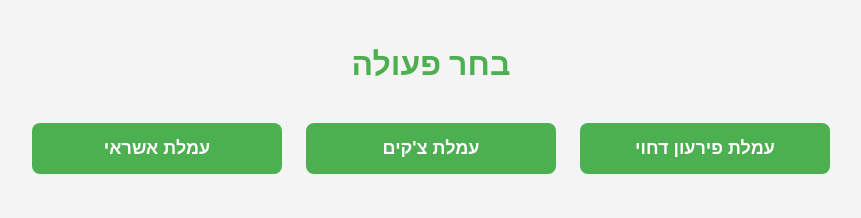
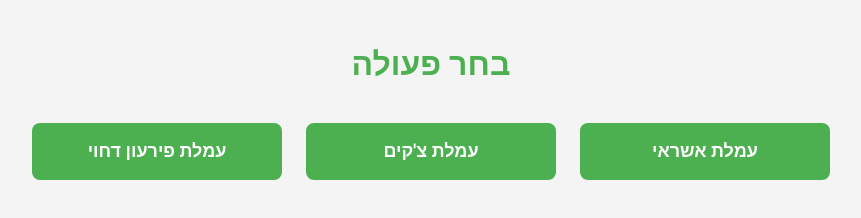
Before and after one commit to shlomoi10/maagar, a plain HTML site: page index.html in a window 1280 px wide. Shown: the whole page, without its empty margins (209-1070 px from the left). Drawn offline with Linux system fonts and the light colour scheme.

Commit message:
Update index.html

```diff
--- a/index.html
+++ b/index.html
@@ -13,6 +13,7 @@
             padding: 20px;
             color: #333;
             margin: 0;
+            direction: rtl;
         }
 
         h1 {
@@ -22,6 +23,7 @@
         }
 
         button {
+            font-family: 'Heebo', sans-serif;
             display: inline-block;
             width: 250px;
             padding: 15px;
```
